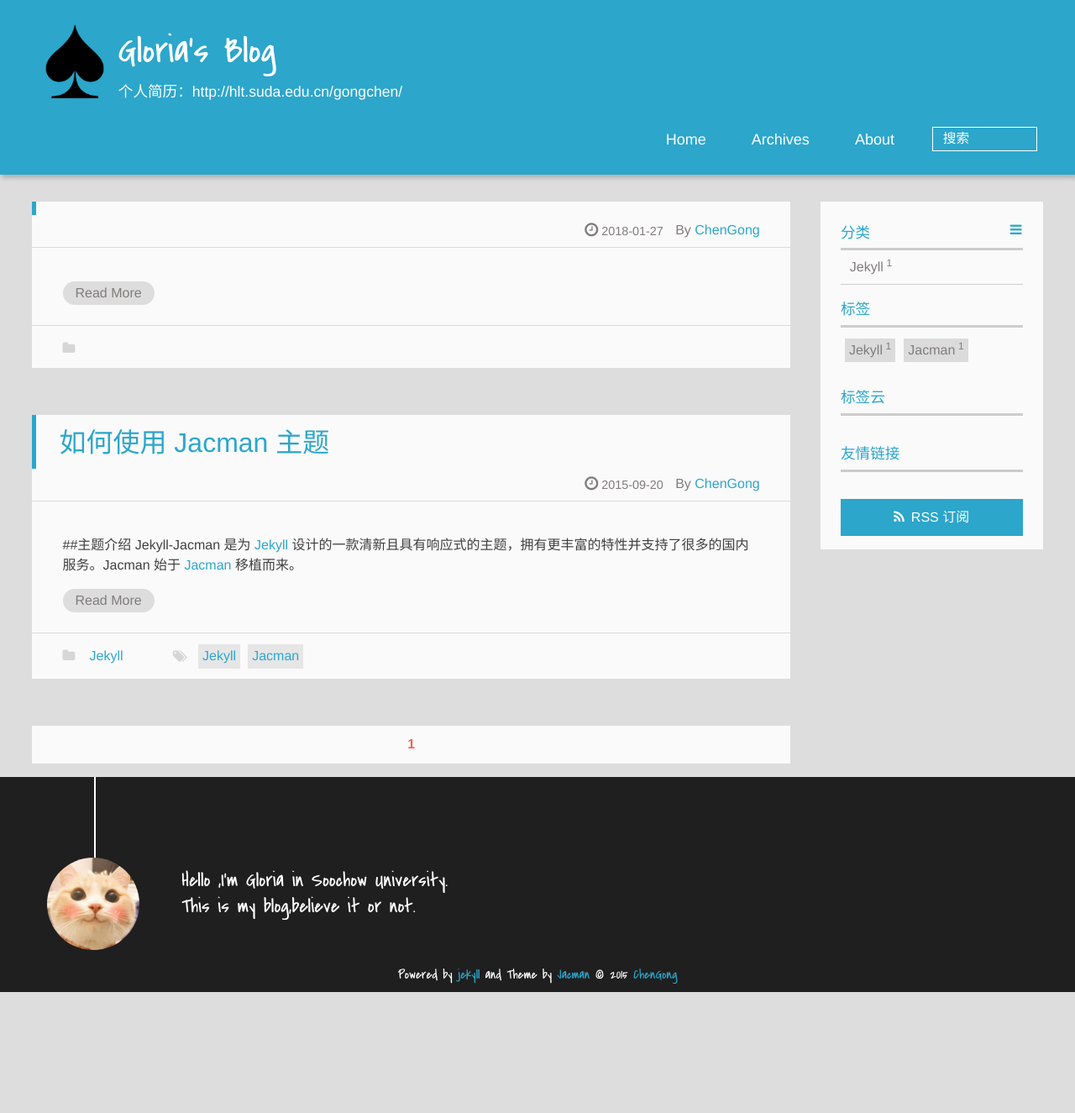
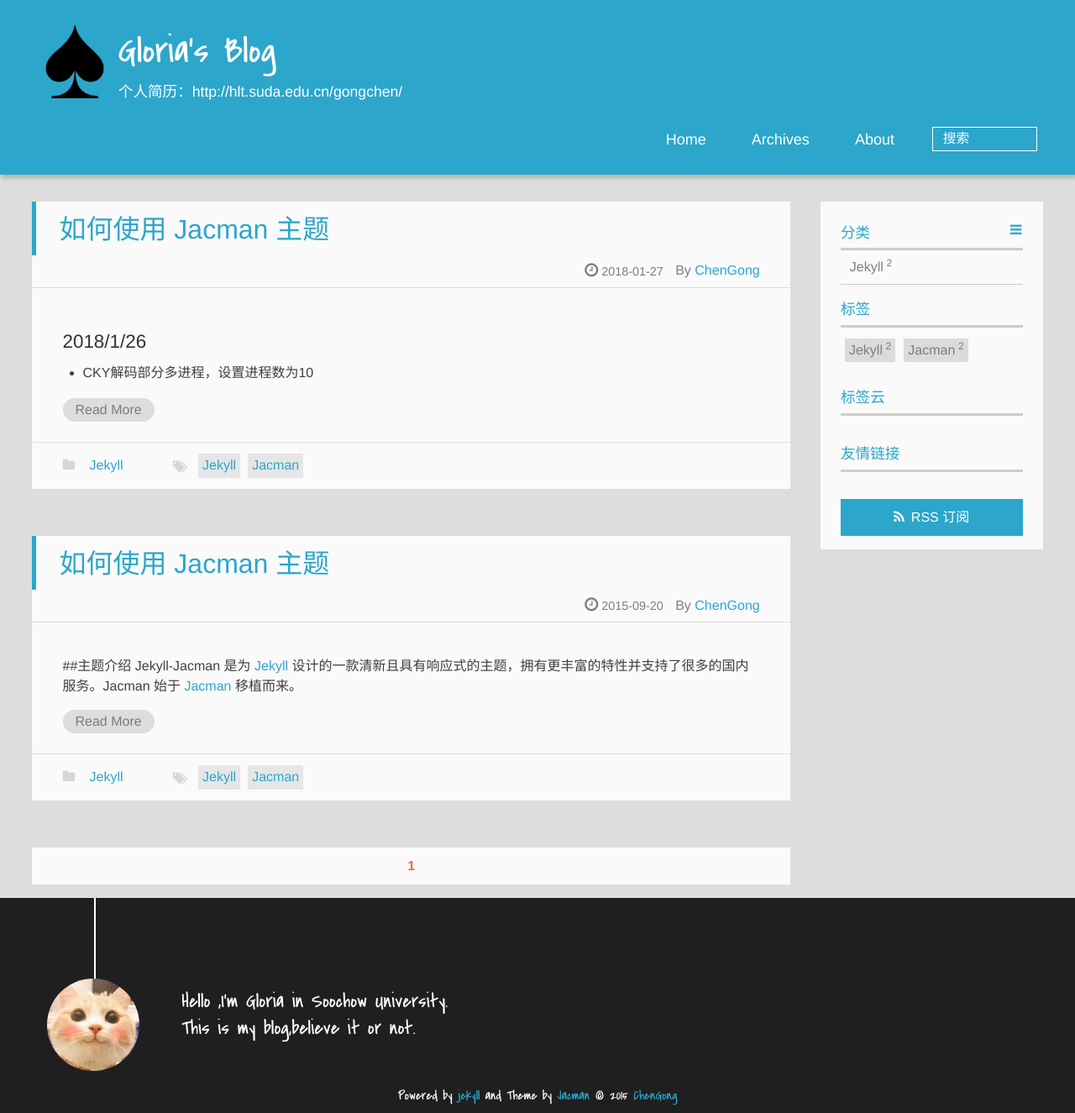
Before and after one commit to gloria0108/gloria0108.github.io, a Jekyll site: the page built from index.html, in a window 1280 px wide. Shown: the whole page at 84% size. Built offline with Jekyll 4.4.1, drawn with Linux system fonts in a browser that asks for light colours; Markdown is read by kramdown in place of the engine named in the settings; the list of posts is cut into pages by our own code; before the commit the page ends 1181 px from its top, so only the background shows below that; part of the change alters nothing that is shown.

Commit message:
Update 2018-01-27-multi-grained-chinese-word-segmentation.md

```diff
--- a/_posts/2018-01-27-multi-grained-chinese-word-segmentation.md
+++ b/_posts/2018-01-27-multi-grained-chinese-word-segmentation.md
@@ -1,10 +1,11 @@
 ---
 layout: post
-title: 多粒度分词实验介绍
+title: 如何使用 Jacman 主题
 tags:
-- MWS
-categories: MWS
-description:记录多粒度分词实验结果
+- Jekyll
+- Jacman
+categories: Jekyll
+description: Jacman 是一款扁平化，有着响应式设计的 Jekyll 主题。本站正式使用了 Jacman 主题。Jacman 基于 Jacman 的 Hexo 主题修改而来。你可以前往本站和 Demo 预览更多关于本主题的更多效果。如果你有任何问题或意见欢迎到 GitHub 发表 issue。
 ---
 ### 2018/1/26
 - CKY解码部分多进程，设置进程数为10
```
